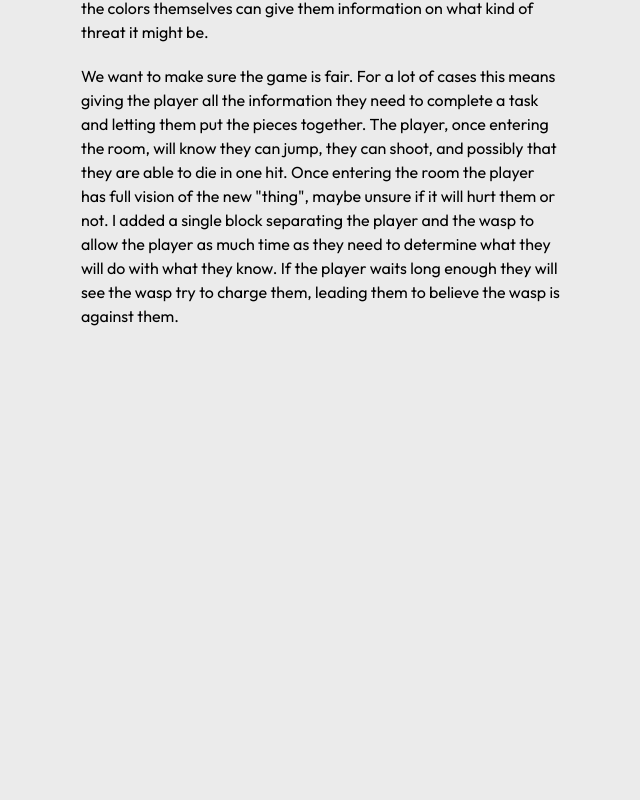
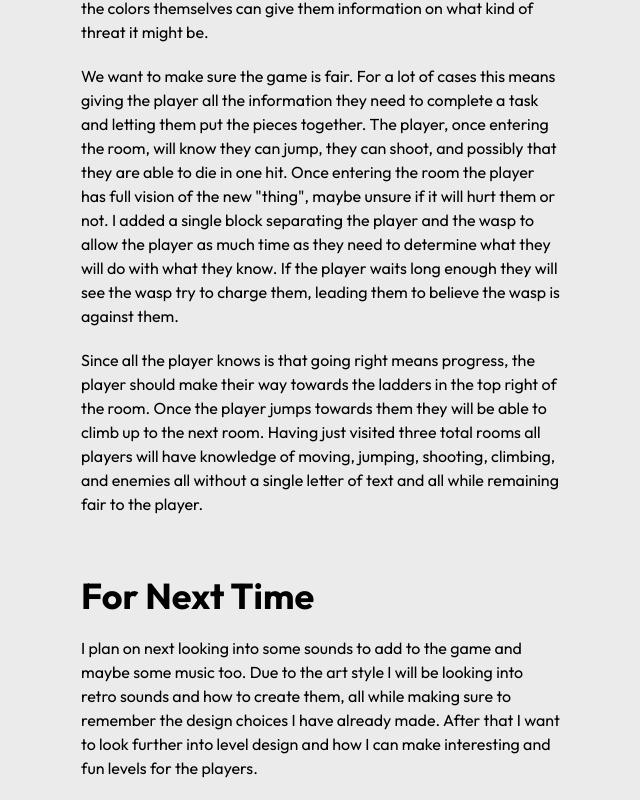
Before and after one commit to njahn88/njahn88.github.io, a React (Vite) app: page /Blog/Devlog in a window 1280 px wide. Shown: the part 3723-4523 px from the top of the page, without its empty margins (319-959 px from the left). Before the commit the page ends 4051 px from the top, so only its background shows below. Built offline with nearby package versions, Linux system fonts and the light colour scheme.

Commit message:
Added more to devlog page

```diff
--- a/src/pages/BlogPages/Devlog.jsx
+++ b/src/pages/BlogPages/Devlog.jsx
@@ -78,6 +78,20 @@ export default function Devlog(){
                 and the wasp to allow the player as much time as they need to determine what they will do with what they know. If the player waits
                 long enough they will see the wasp try to charge them, leading them to believe the wasp is against them.
             </div>
+            <div className={'flex justify-start px-10 md:px-100 py-5 font-outfit'}>
+                Since all the player knows is that going right means progress, the player should make their way towards the
+                ladders in the top right of the room. Once the player jumps towards them they will be able to climb up to
+                the next room. Having just visited three total rooms all players will have knowledge of moving, jumping, shooting, climbing,
+                and enemies all without a single letter of text and all while remaining fair to the player.
+            </div>
+            <div className={'flex justify-start px-10 md:px-100 font-outfit font-bold text-4xl pt-10'}>
+                For Next Time
+            </div>
+            <div className={'flex justify-start px-10 md:px-100 py-5 font-outfit'}>
+                I plan on next looking into some sounds to add to the game and maybe some music too. Due to the art style I will be
+                looking into retro sounds and how to create them, all while making sure to remember the design choices I have already made. After that
+                I want to look further into level design and how I can make interesting and fun levels for the players.
+            </div>
         </>
     )
 }
```
